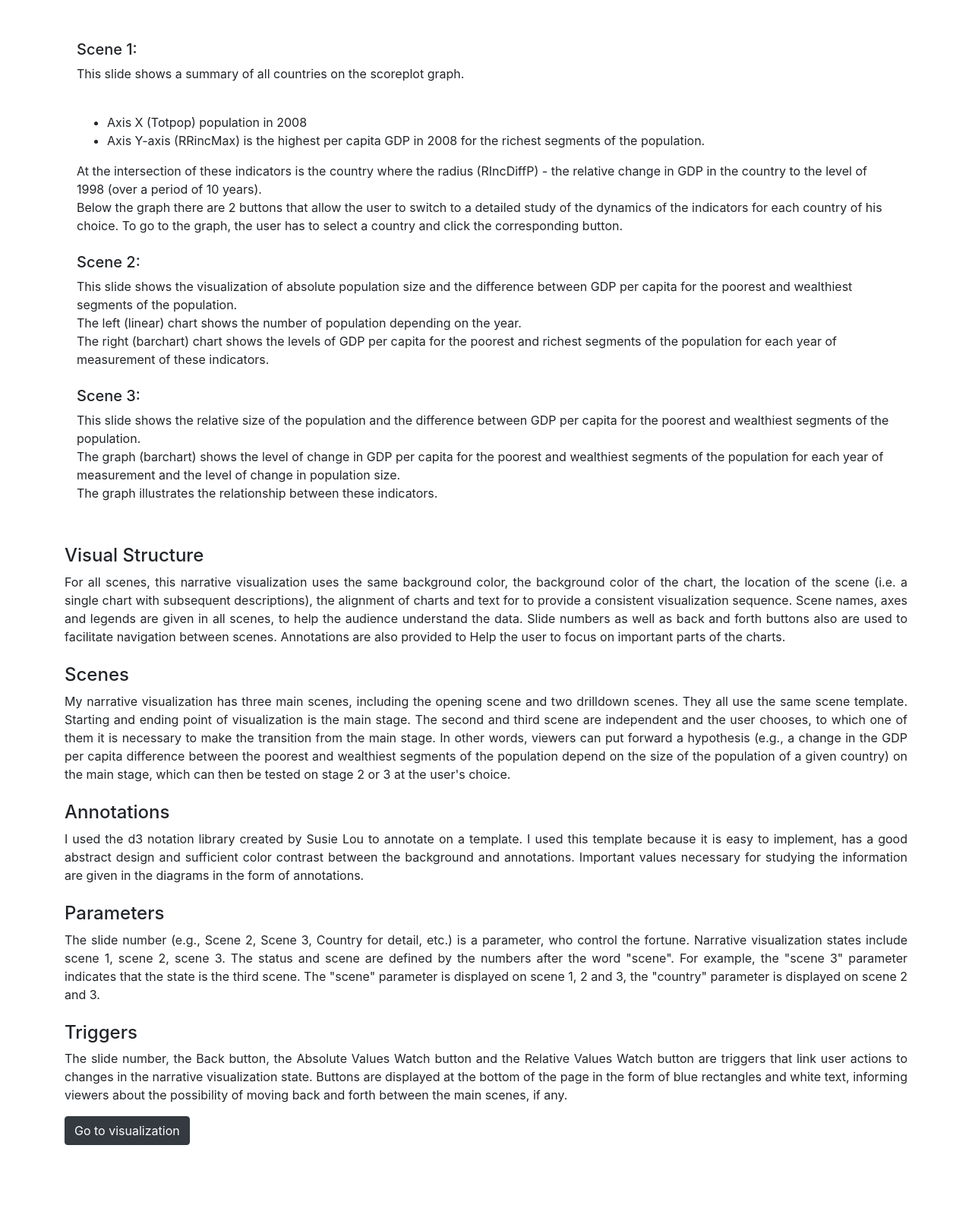
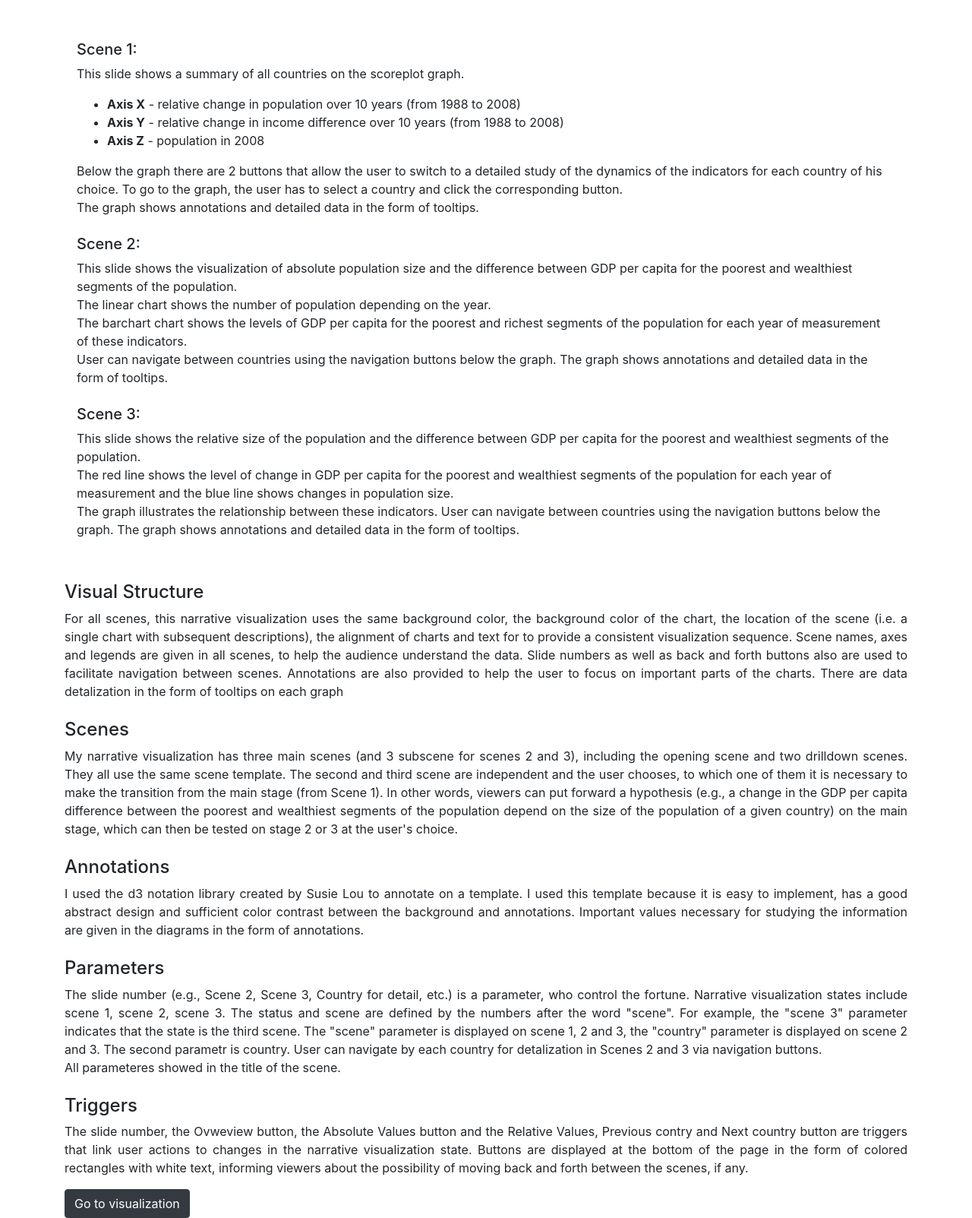
Before and after one commit to denisafanasev/cs498DataVisualization, a plain HTML site: page index.html in a window 1280 px wide. Shown: the part 671-2274 px from the top of the page at 76% size. Before the commit the page ends 2178 px from the top, so only its background shows below. Drawn offline with nearby package versions, Linux system fonts and the light colour scheme.

Commit message:
essey updated

```diff
--- a/index.html
+++ b/index.html
@@ -78,19 +78,19 @@
     <div class="p-3">
         <h5 class="mt-4"> Scene 1: </h5>
         <p>
-            This slide shows a summary of all countries on the scoreplot graph.<br><br>
+            This slide shows a summary of all countries on the scoreplot graph.<br>
 
             <ul>
-                <li> Axis X (Totpop) population in 2008</li>
-                <li>Axis Y-axis (RRincMax) is the highest per capita GDP in 2008 for the richest segments of the population.</li>
+                <li><strong>Axis X</strong> - relative change in population over 10 years (from 1988 to 2008)</li>
+                <li><strong>Axis Y</strong> - relative change in income difference over 10 years (from 1988 to 2008)</li>
+                <li><strong>Axis Z</strong> - population in 2008</li>
             </ul>
-
-            At the intersection of these indicators is the country where the radius (RIncDiffP) - the relative change in
-            GDP in the country to the level of 1998 (over a period of 10 years). <br>
 
             Below the graph there are 2 buttons that allow the user to switch to a detailed study of the dynamics
             of the indicators for each country of his choice. To go to the graph, the user has to select a country and
             click the corresponding button. <br>
+
+            The graph shows annotations and detailed data in the form of tooltips.
         </p>
 
         <h5 class="mt-4"> Scene 2: </h5>
@@ -98,10 +98,13 @@
             This slide shows the visualization of absolute population size and the difference between GDP per capita
             for the poorest and wealthiest segments of the population. <br>
 
-            The left (linear) chart shows the number of population depending on the year. <br>
+            The linear chart shows the number of population depending on the year. <br>
 
-            The right (barchart) chart shows the levels of GDP per capita for the poorest and richest segments of
+            The barchart chart shows the levels of GDP per capita for the poorest and richest segments of
             the population for each year of measurement of these indicators. <br>
+
+            User can navigate between countries using the navigation buttons below the graph. The graph shows
+            annotations and detailed data in the form of tooltips.
         </p>
 
 
@@ -110,10 +113,12 @@
             This slide shows the relative size of the population and the difference between GDP per capita for the poorest
             and wealthiest segments of the population. <br>
 
-            The graph (barchart) shows the level of change in GDP per capita for the poorest and wealthiest segments
-            of the population for each year of measurement and the level of change in population size. <br>
+            The red line shows the level of change in GDP per capita for the poorest and wealthiest segments
+            of the population for each year of measurement and the blue line shows changes in population size. <br>
 
             The graph illustrates the relationship between these indicators.
+            User can navigate between countries using the navigation buttons below the graph. The graph shows
+            annotations and detailed data in the form of tooltips.
         </p>
     </div>
 
@@ -123,15 +128,15 @@
     the location of the scene (i.e. a single chart with subsequent descriptions), the alignment of charts and text
     for to provide a consistent visualization sequence. Scene names, axes and legends are given in all scenes,
     to help the audience understand the data. Slide numbers as well as back and forth buttons also are used to
-    facilitate navigation between scenes. Annotations are also provided to Help the user to focus on important parts
-    of the charts.</p>
+    facilitate navigation between scenes. Annotations are also provided to help the user to focus on important parts
+    of the charts. There are data detalization in the form of tooltips on each graph</p>
 
     <h4 class="mt-4">Scenes</h4>
 
-    <p align="justify">My narrative visualization has three main scenes, including the opening scene and two drilldown scenes.
-    They all use the same scene template. Starting and ending point of visualization is the main stage. The second
-    and third scene are independent and the user chooses,
-    to which one of them it is necessary to make the transition from the main stage.
+    <p align="justify">My narrative visualization has three main scenes (and 3 subscene for scenes 2 and 3),
+    including the opening scene and two drilldown scenes.
+    They all use the same scene template. The second and third scene are independent and the user chooses,
+    to which one of them it is necessary to make the transition from the main stage (from Scene 1).
     In other words, viewers can put forward a hypothesis (e.g., a change in the GDP per capita difference
     between the poorest and wealthiest segments of the population depend on the size of the population of a given country)
     on the main stage, which can then be tested on stage 2 or 3 at the user's choice.</p>
@@ -149,14 +154,16 @@
     who control the fortune. Narrative visualization states include scene 1, scene 2, scene 3.
     The status and scene are defined by the numbers after the word "scene". For example, the "scene 3" parameter
     indicates that the state is the third scene. The "scene" parameter is displayed on scene 1, 2 and 3, the "country"
-    parameter is displayed on scene 2 and 3.</p>
+    parameter is displayed on scene 2 and 3.
+    The second parametr is country. User can navigate by each country for detalization in Scenes 2 and 3 via navigation buttons.<br>
+    All parameteres showed in the title of the scene.</p>
 
     <h4 class="mt-4">Triggers</h4>
 
-    <p align="justify">The slide number, the Back button, the Absolute Values Watch button and the Relative Values Watch button
+    <p align="justify">The slide number, the Ovweview button, the Absolute Values  button and the Relative Values, Previous contry and Next country button
     are triggers that link user actions to changes in the narrative visualization state.
-    Buttons are displayed at the bottom of the page in the form of blue rectangles and white text,
-    informing viewers about the possibility of moving back and forth between the main scenes, if any.</p>
+    Buttons are displayed at the bottom of the page in the form of colored rectangles with white text,
+    informing viewers about the possibility of moving back and forth between the scenes, if any.</p>
 
     <form action="data_visualization.html">
         <input class="btn btn-dark" type="submit" value="Go to visualization" />
```
